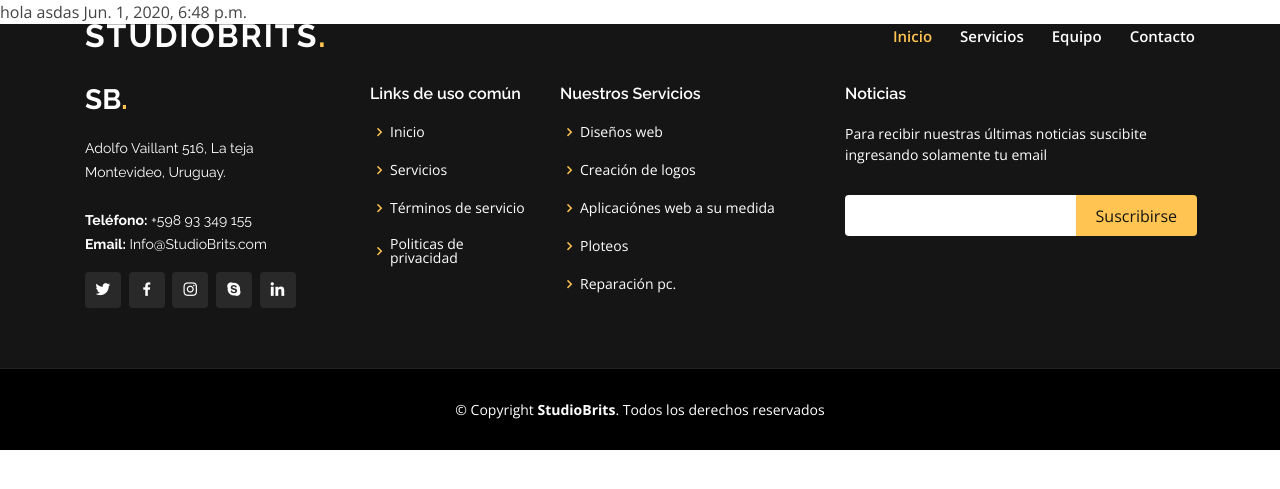
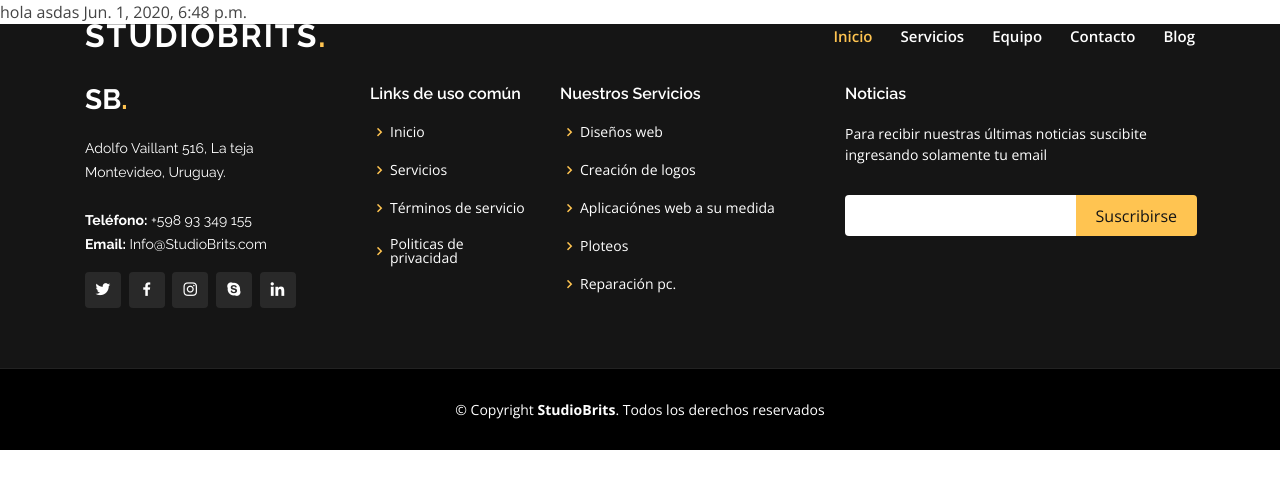
Before and after one commit to sbritos58/StudioBrits, a Django app: page /Blog/Listar in a window 1280 px wide. Shown: the top 489 px of the page. Run offline with Django 3.2, Linux system fonts and the light colour scheme; data comes from the database, SQL or seed files in the repository; some libraries are stand-ins or nearby versions.

Commit message:
Funciono el anterior, ahora este tiene crear blog etc.probando

```diff
--- a/templates/header.html
+++ b/templates/header.html
@@ -11,6 +11,7 @@
           <li><a href="#services">Servicios</a></li>
           <li><a href="#team">Equipo</a></li>
           <li><a href="#contact">Contacto</a></li>
+          <li><a href="{% url 'ListarPosts' %}">Blog</a></li>
 
         </ul>
       </nav><!-- .nav-menu -->
```
